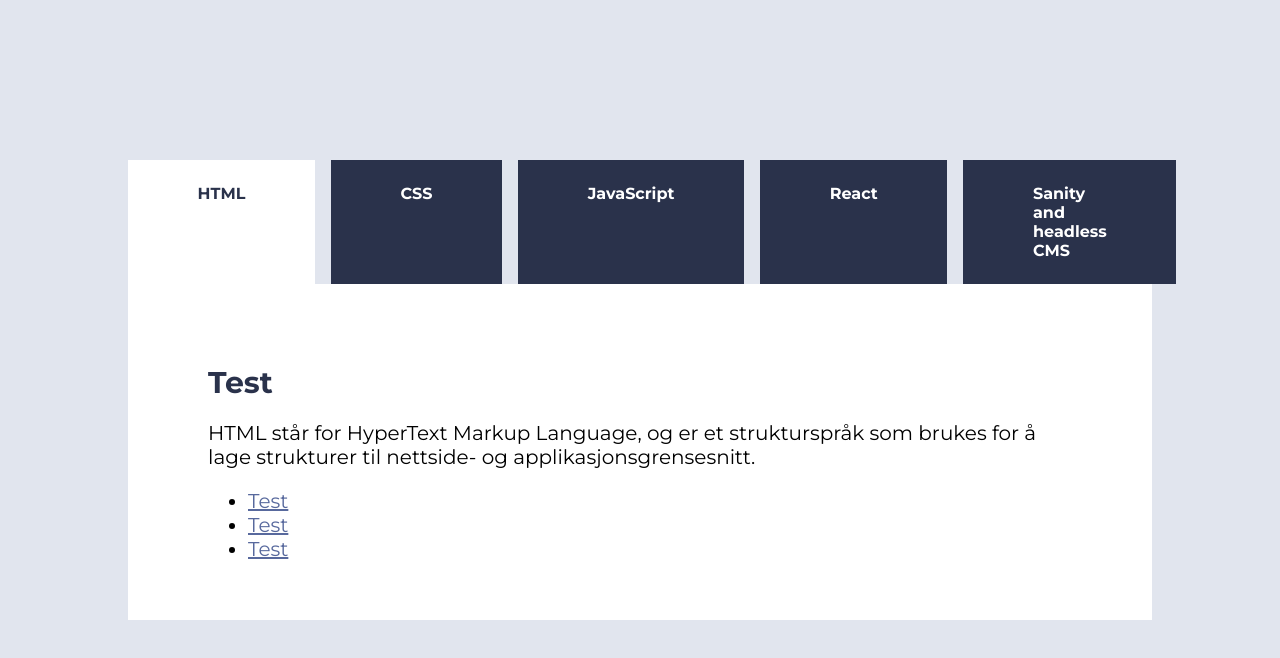
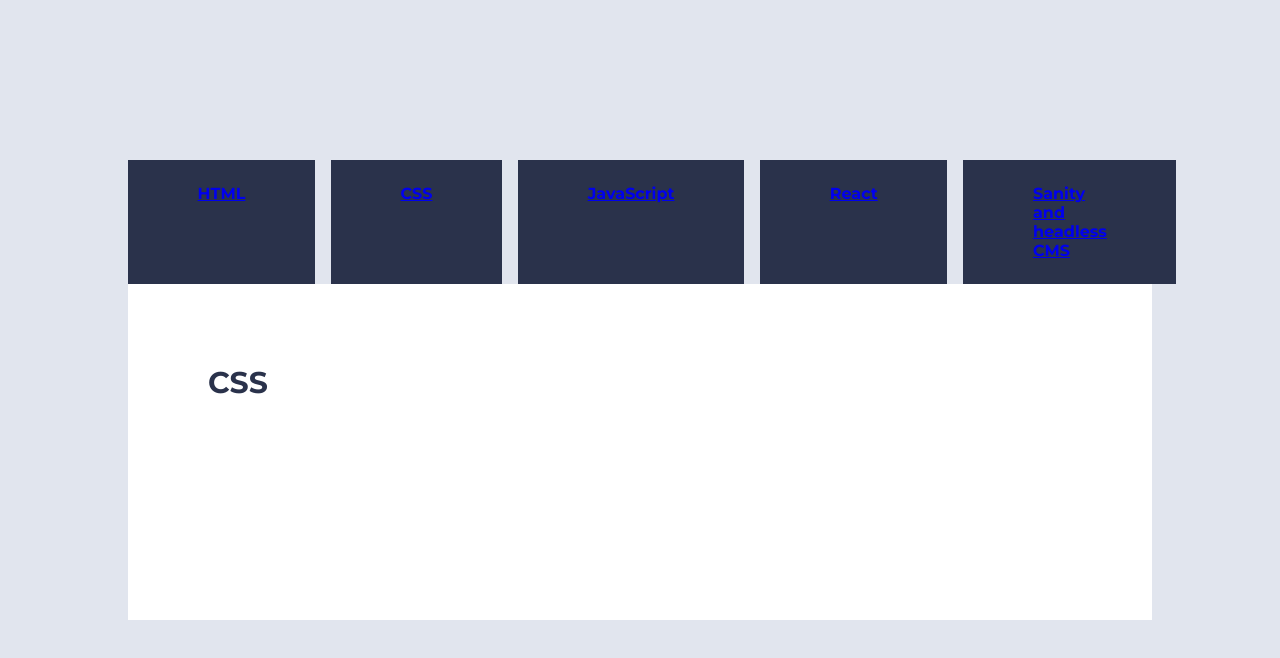
Before and after one commit to WarisTheDon/uin23ak3_resourceapp_groupe28, a React (Create React App) app in the folder our-react-app/: page /css in a window 1280 px wide. Shown: the top 658 px of the page. Built offline with nearby package versions, Linux system fonts and the light colour scheme.

Commit message:
PRIME
kobla css html sammen og nå fungere javascripten slik at man kan klikke seg fram og tilbake mellom kataogriene.

```diff
--- a/our-react-app/package.json
+++ b/our-react-app/package.json
@@ -8,6 +8,7 @@
     "@testing-library/user-event": "^13.5.0",
     "react": "^18.2.0",
     "react-dom": "^18.2.0",
+    "react-router": "^6.22.3",
     "react-router-dom": "^6.22.3",
     "react-scripts": "5.0.1",
     "web-vitals": "^2.1.4"
--- a/our-react-app/src/App.js
+++ b/our-react-app/src/App.js
@@ -1,33 +1,32 @@
-import React from 'react'; // Legg til React import
+import { BrowserRouter as Router, Route, Link, Routes } from 'react-router-dom';
 
-import './css/sass/main.scss'; // Importer SCSS-filen
-
-
+import './css/sass/main.scss';
+import Resources from './Resources';
 
 function App() {
   return (
-    <div id="container">
+    <Router>
+      <div id="container">
         <nav>
-            <ul>
-                <li id="active">HTML</li>
-                <li>CSS</li>
-                <li>JavaScript</li>
-                <li>React</li>
-                <li>Sanity and headless CMS</li>
-            </ul>
+          <ul>
+            <li><Link to="/html">HTML</Link></li>
+            <li><Link to="/css">CSS</Link></li>
+            <li><Link to="/javascript">JavaScript</Link></li>
+            <li><Link to="/react">React</Link></li>
+            <li><Link to="/sanity">Sanity and headless CMS</Link></li>
+          </ul>
         </nav>
         <main>
-            <article>
-                <h2>Test</h2>
-                <p id="tekst">HTML står for HyperText Markup Language, og er et strukturspråk som brukes for å lage strukturer til nettside- og applikasjonsgrensesnitt.</p>
-                <ul>
-                    <li><a href="#">Test</a></li>
-                    <li><a href="#">Test</a></li>
-                    <li><a href="#">Test</a></li>
-                </ul>
-            </article>
+          <Routes>
+            <Route path="/html" element={<Resources category="html" />} />
+            <Route path="/css" element={<Resources category="css" />} />
+            <Route path="/javascript" element={<Resources category="javascript" />} />
+            <Route path="/react" element={<Resources category="react" />} />
+            <Route path="/sanity" element={<Resources category="sanity" />} />
+          </Routes>
         </main>
-    </div>
+      </div>
+    </Router>
   );
 }
 
--- /dev/null
+++ b/our-react-app/src/Resources.js
@@ -0,0 +1,15 @@
+import React from 'react';
+
+function Resources({ category }) {
+  // Logikk for å hente riktige ressurser basert på kategorien
+  // Du kan bruke ressurser.js-filen for dette
+
+  return (
+    <div>
+      <h2>{category.toUpperCase()}</h2>
+      {/* Vis ressursene her */}
+    </div>
+  );
+}
+
+export default Resources;
```
Also changed, not shown: 1 other file (tests, documents, lock files or other folders).
